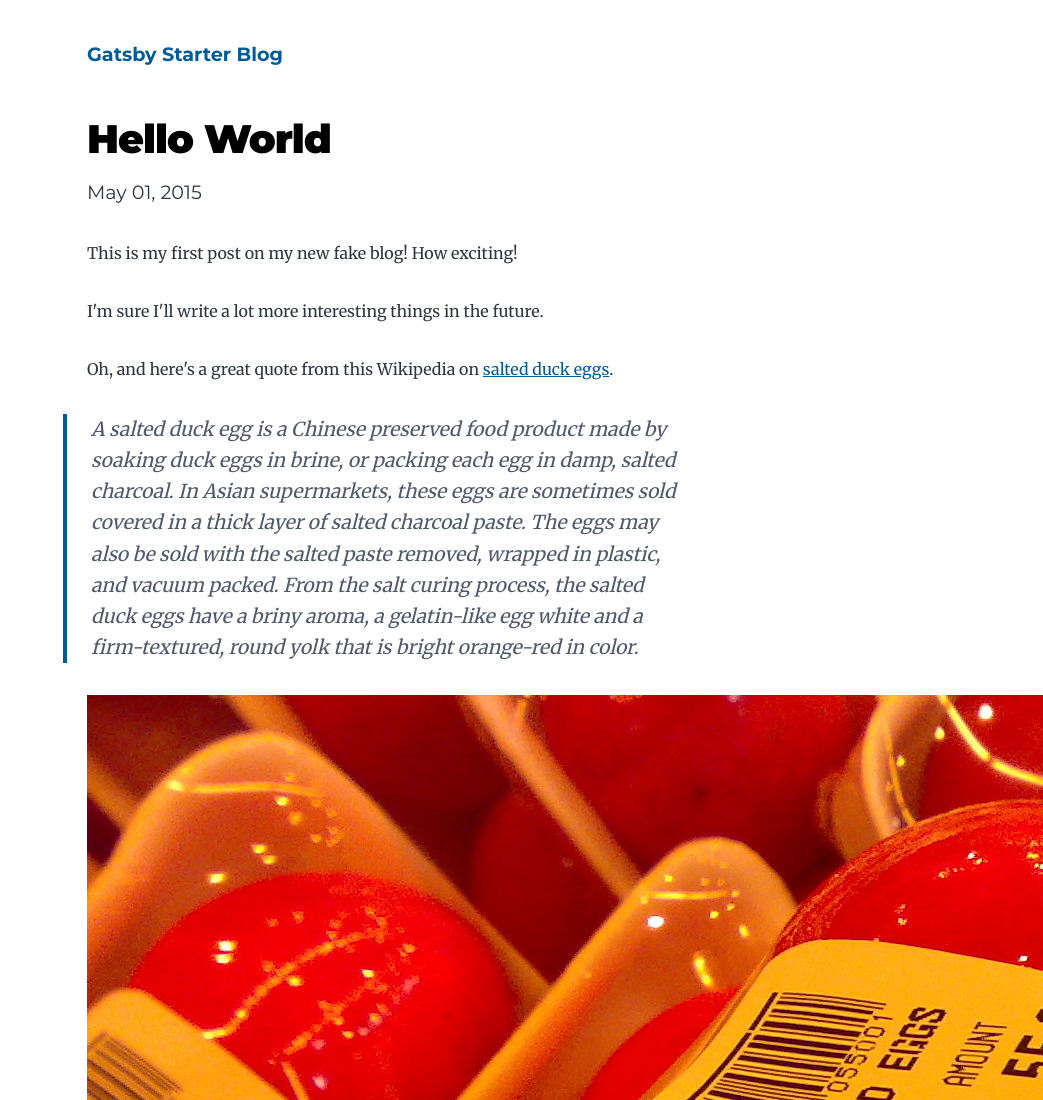
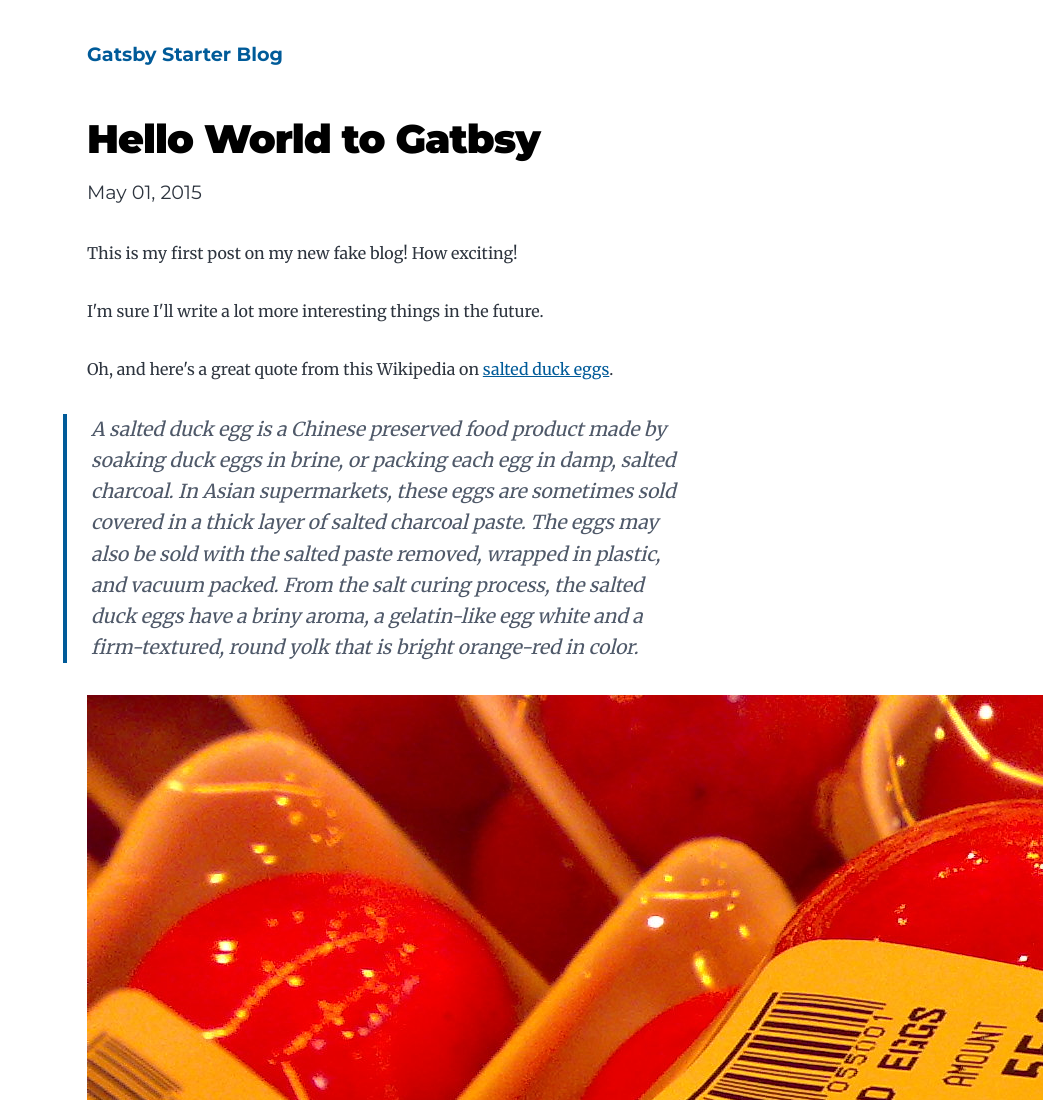
Before and after one commit to sheetalpandya/gatsby-starter-blog, a Gatsby site: page /hello-world/ in a window 1280 px wide. Shown: the top 1100 px of the page, without its empty margins (237-1280 px from the left). Built offline with nearby package versions, Linux system fonts and the light colour scheme; Gatsby itself is replaced by a stand-in of ours; some packages are replaced by stand-ins of ours.

Commit message:
Update index.md

```diff
--- a/content/blog/hello-world/index.md
+++ b/content/blog/hello-world/index.md
@@ -1,5 +1,5 @@
 ---
-title: Hello World
+title: Hello World to Gatbsy
 date: "2015-05-01T22:12:03.284Z"
 description: "Hello World"
 ---
```
